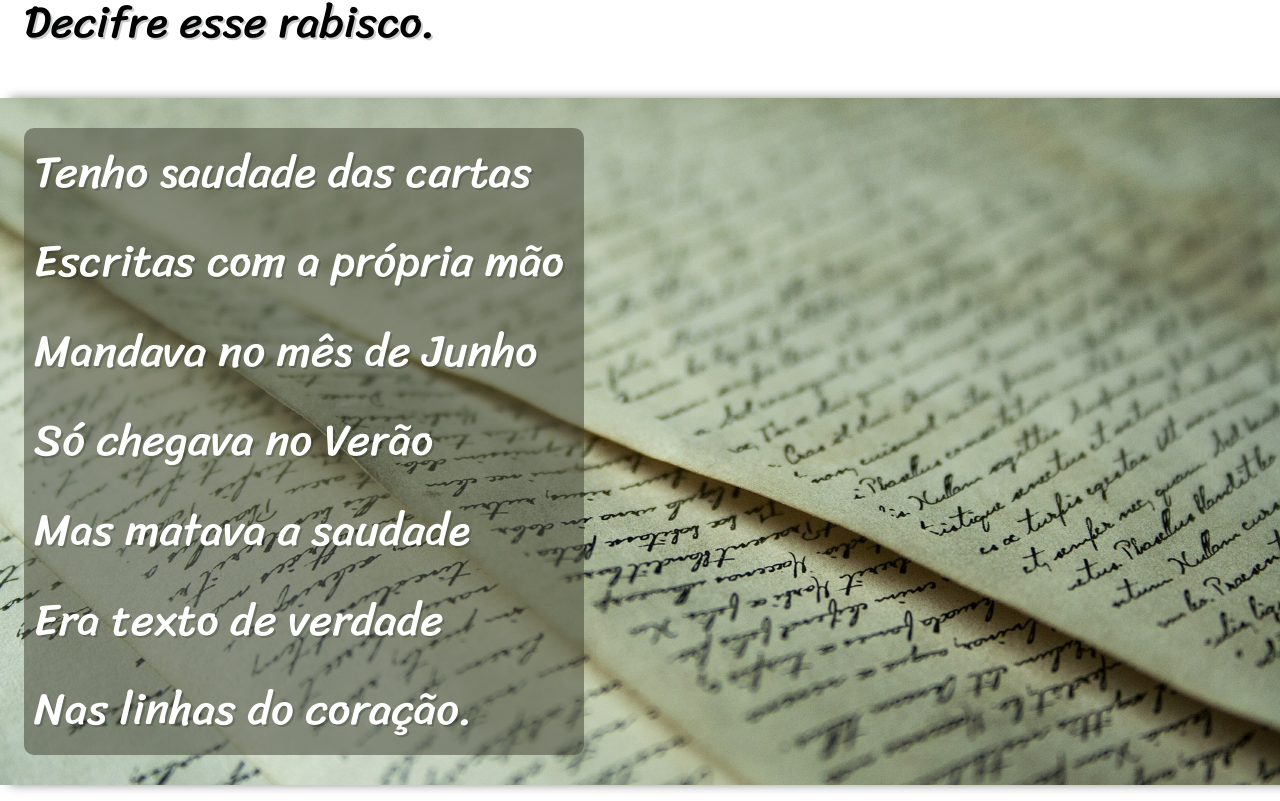
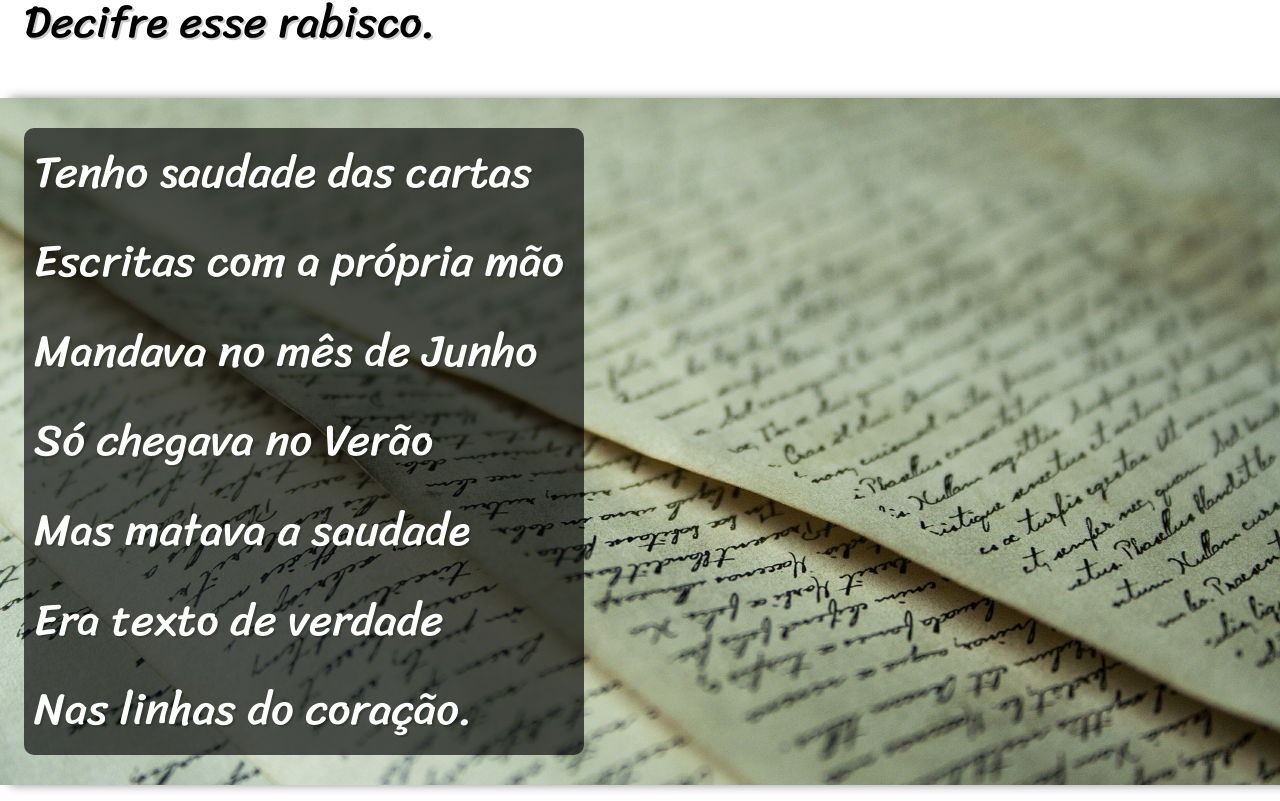
Before and after one commit to GabrielFernandoLima/exercicio-cordel, a plain HTML site: page index.html in a window 1280 px wide. Shown: the part 2999-3800 px from the top of the page. Drawn offline with Linux system fonts and the light colour scheme.

Commit message:
att cor do background img02

```diff
--- a/index.html
+++ b/index.html
@@ -91,7 +91,7 @@
                           padding-left: 10px;
                           box-shadow: #001100;}
 
-            p.background02 {background-color: #4649398a;
+            p.background02 {background-color: #030303a6;
                             width: 43vw;
                             border-radius: 10px;
                             padding-left: 10px;
```
